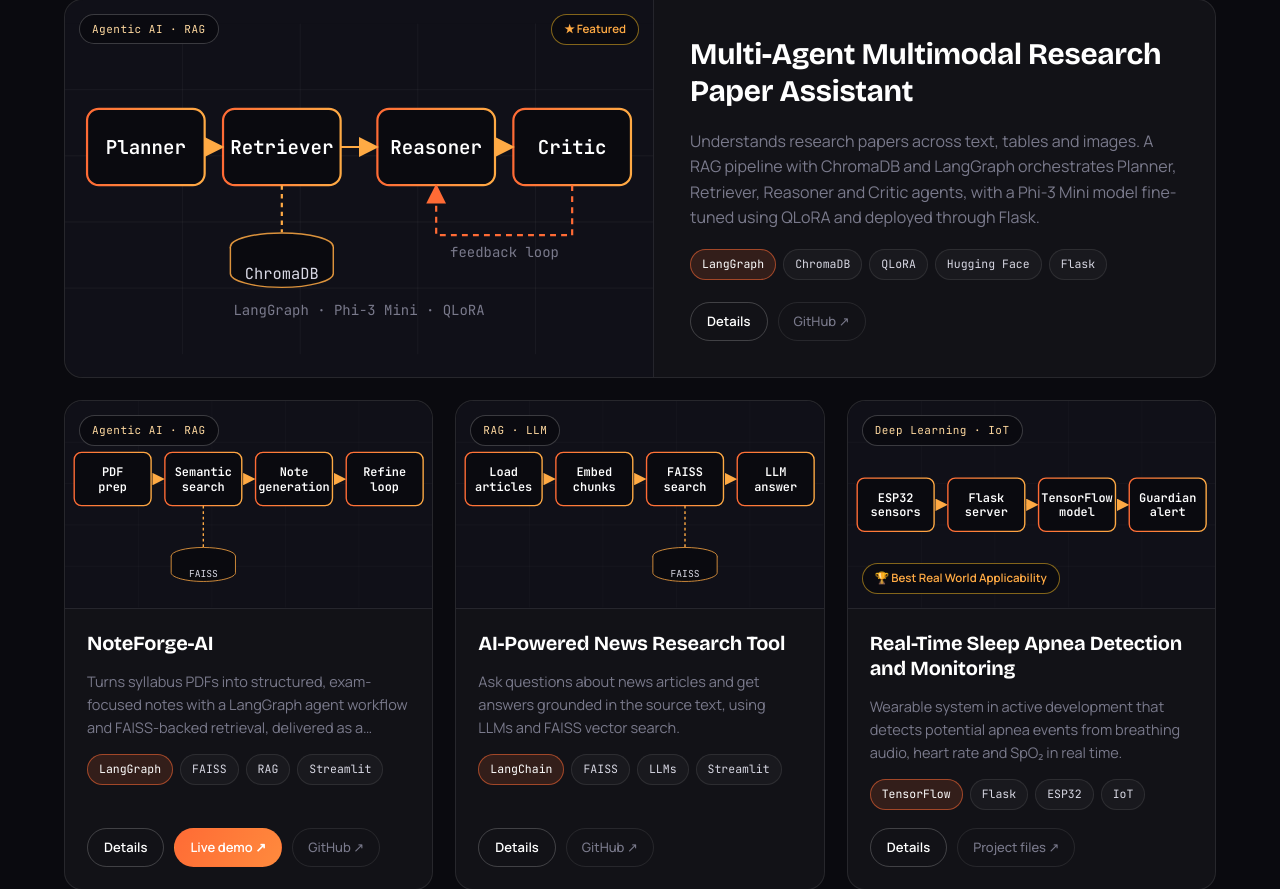
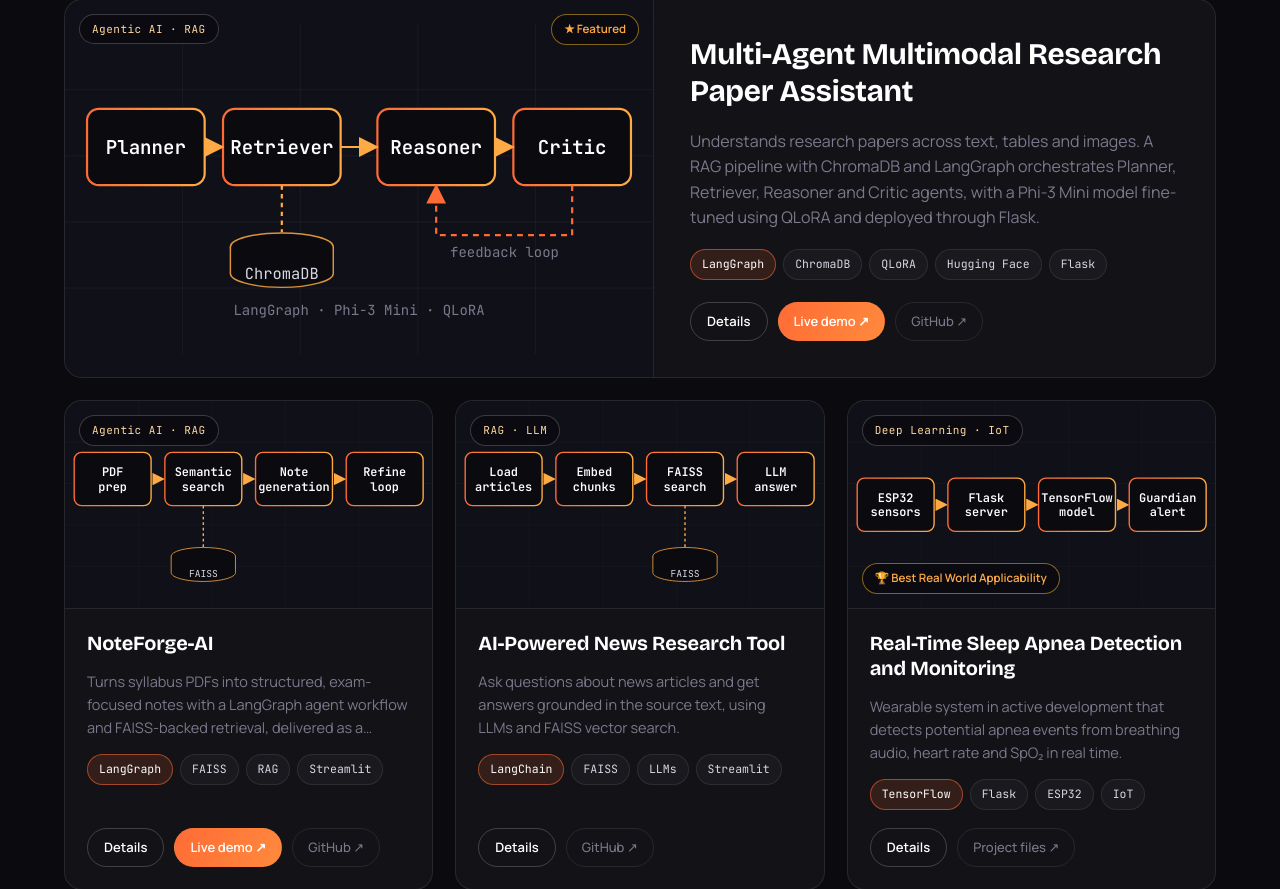
Before and after one commit to Lingesh-7/Portfolio-V2, a Flask app: template templates/index.html in a window 1280 px wide. Shown: the part 3073-3962 px from the top of the page. Run offline with Flask 3, Linux system fonts and the light colour scheme; the template is opened without the code that fills it, so the values that code supplies are empty; some web fonts are replaced.

Commit message:
Add Smart Paper AI live demo link
Co-Authored-By: Claude Sonnet 5.5 <noreply@anthropic.com>

```diff
--- a/templates/components/projects.html
+++ b/templates/components/projects.html
@@ -26,6 +26,7 @@
         <div class="chips"><span class="chip hot">LangGraph</span><span class="chip">ChromaDB</span><span class="chip">QLoRA</span><span class="chip">Hugging Face</span><span class="chip">Flask</span></div>
         <div class="proj-actions">
           <button class="proj-open" type="button">Details</button>
+          <a class="proj-link live" href="https://smart-paper-ai-lingesh.streamlit.app/" target="_blank" rel="noopener">Live demo ↗</a>
           <a class="proj-link" href="https://github.com/Lingesh-7" target="_blank" rel="noopener">GitHub ↗</a>
         </div>
         <div class="proj-more" hidden>
```
